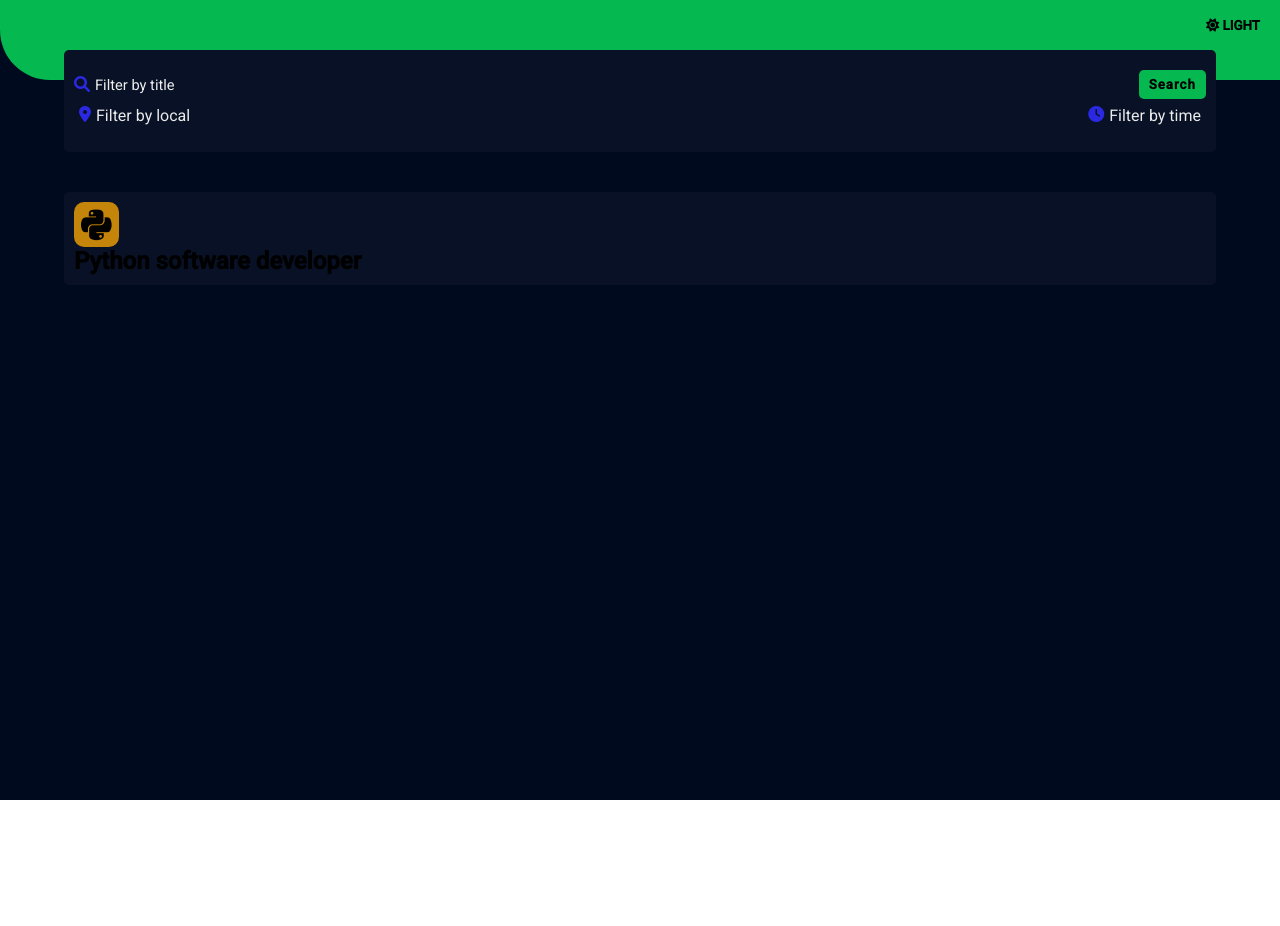
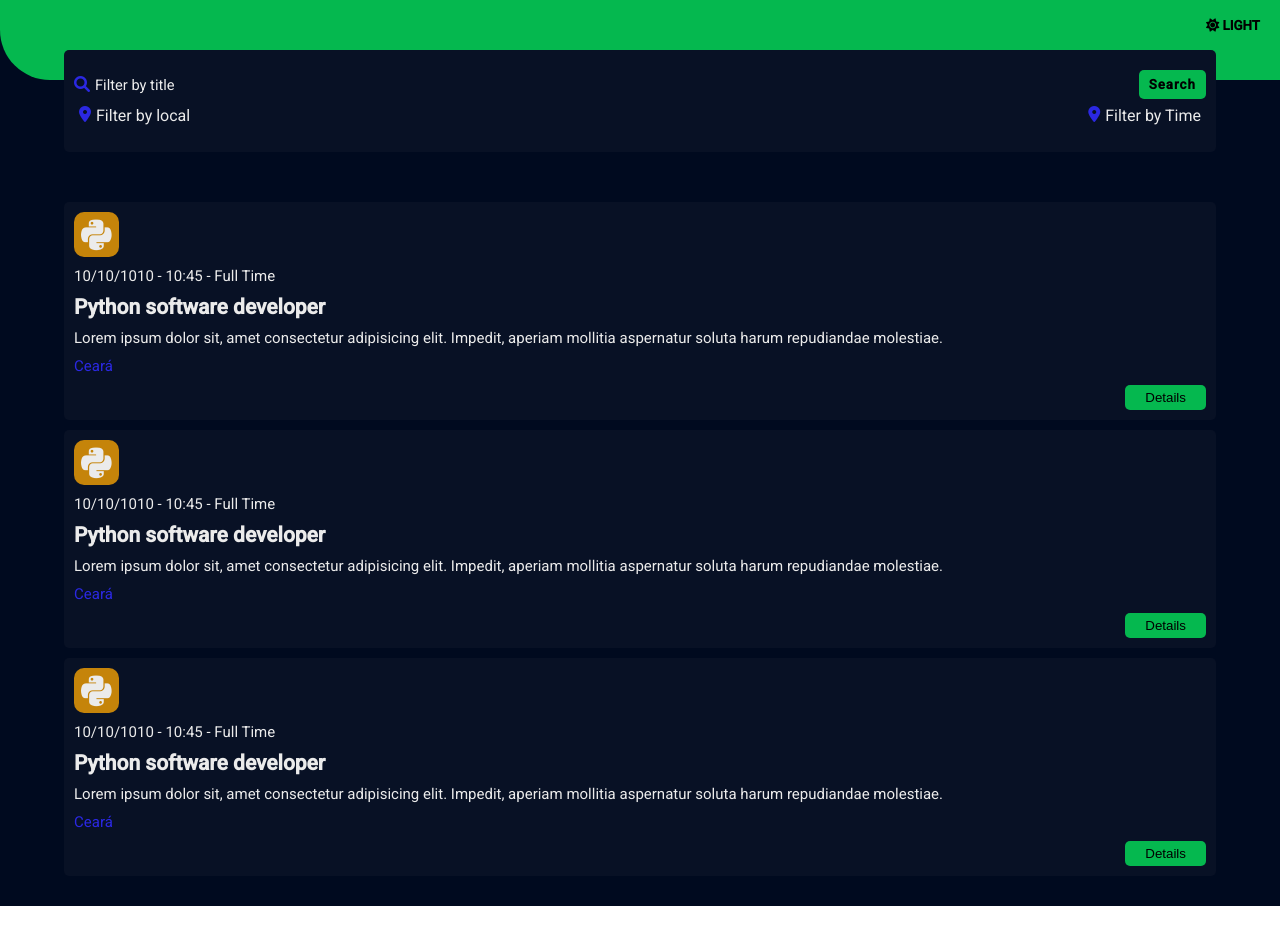
Before and after one commit to Edmar-Sousa/DevJobs, a Nuxt app in the folder frontEnd/: page / in a window 1280 px wide. Before the commit the page ends 800 px from the top, so only its background shows below. Built offline with nearby package versions, Linux system fonts and the light colour scheme.

Commit message:
split code in components

```diff
--- /dev/null
+++ b/frontEnd/components/CardComponent.vue
@@ -0,0 +1,97 @@
+<template>
+    <div class="jobs__card">
+        <div class="jobs__card--icon">
+            <i class="fab fa-python"></i>
+        </div>
+
+        <div>
+            <p class="jobs__card--date">
+                10/10/1010 - 10:45 - Full Time
+            </p>
+
+            <h2>Python software developer</h2>
+            <p>
+                Lorem ipsum dolor sit, amet consectetur adipisicing elit.
+                Impedit, aperiam mollitia aspernatur soluta harum repudiandae molestiae.
+            </p>
+
+            <p class="jobs__card--local">Ceará</p>
+
+            <div class="right-align">
+                <button class="jobs__button">Details</button>
+            </div>
+        </div>
+    </div>
+</template>
+
+<script>
+import Vue from 'vue'
+
+export default Vue.extend({
+    name : 'card-component'
+})
+
+</script>
+
+<style>
+
+div.jobs__card {
+    width: 100%;
+    padding: 10px;
+
+    margin: 10px 0;
+
+    border-radius: 5px;
+
+    background: var(--background-dark-color2);
+    color: var(--text-dark-theme-color);
+}
+
+div.jobs__card h2 {
+    margin-top: 10px;
+    font-size: 2.1rem;
+}
+
+div.jobs__card p {
+    margin-top: 10px;
+    font-size: 1.5rem;
+}
+
+p.jobs__card--info {
+    font-size: 1.1rem;
+}
+
+.jobs__card--local {
+    font-size: 1.1rem;
+    color: var(--icons-color);
+}
+
+.jobs__button {
+    margin-top: 10px;
+    padding: 5px 20px;
+    border-radius: 5px;
+    border: none;
+    background: var(--primary-color);
+}
+
+.right-align {
+    width: 100%;
+    display: flex;
+    justify-content: right;
+}
+
+.jobs__card--icon {
+    width: 45px;
+    height: 45px;
+
+    padding: 5px 7px;
+
+    background: rgb(197, 132, 10);
+    border-radius: 10px;
+}
+
+.jobs__card--icon i {
+    font-size: 35px;
+}
+
+</style>
--- /dev/null
+++ b/frontEnd/components/HeaderComponent.vue
@@ -0,0 +1,47 @@
+<template>
+    <header class="header">
+        <button class="header__button">
+            <i class="fa fa-sun"></i>
+            LIGHT
+        </button>
+    </header>
+</template>
+
+<script lang="ts">
+import Vue from 'vue'
+
+export default Vue.extend({
+    name : 'header-component'
+})
+
+</script>
+
+<style>
+
+/* header */
+header.header {
+    width: 100%;
+    height: 80px;
+
+    background: var(--primary-color);
+    border-bottom-left-radius: 50px;
+
+    display: flex;
+    justify-content: right;
+
+    padding: 10px 10px 0 0;
+}
+
+header.header .header__button {
+    height: 30px;
+
+    background: none;
+    border: none;
+
+    font-family: Roboto, Arial, Helvetica, sans-serif;
+    font-weight: 600;
+
+    padding: 5px 10px;
+} /* end-header */
+
+</style>
--- /dev/null
+++ b/frontEnd/components/SearchComponent.vue
@@ -0,0 +1,89 @@
+<template>
+    <section class="search">
+        <div class="search__row">
+            <div class="search__card">
+                <i class="fas fa-search"></i>
+                <input type="text" class="search__field" placeholder="Filter by title">
+            </div>
+
+            <div class="search__card">
+                <button class="search__button">Search</button>
+            </div>
+        </div>
+
+        <div class="search__row">
+            <div class="search__card">
+                <select-component title="Filter by local" />
+            </div>
+
+            <div class="search__card">
+                <select-component title="Filter by Time" />
+            </div>
+        </div>
+    </section>
+</template>
+
+<script>
+import Vue from 'vue'
+
+export default Vue.extend({
+    name : 'search-component'
+})
+
+</script>
+
+<style>
+
+/* search */
+section.search {
+    width: 90%;
+    padding: 20px 10px;
+    margin: -30px auto 0;
+
+    border-radius: 5px;
+
+    background: var(--background-dark-color2);
+}
+
+section.search .search__row {
+    display: flex;
+    align-items: center;
+    justify-content: space-between;
+}
+
+section.search input.search__field {
+    font-size: 11pt;
+    padding: 5px;
+    font-family: Roboto, Arial, Helvetica, sans-serif;
+
+    color: var(--text-dark-theme-color);
+
+    background: none;
+    border: none;
+    outline: none;
+}
+
+section.search .search__card i {
+    color: var(--icons-color);
+}
+
+input.search__field::placeholder {
+    color: rgb(238, 238, 238);
+}
+
+section.search .search__button {
+    padding: 7px 10px;
+
+    background: var(--primary-color);
+    color: rgb(0, 0, 0);
+
+    font-weight: 600;
+    font-family: Roboto, Arial, Helvetica, sans-serif;
+
+    letter-spacing: 1px;
+
+    border-radius: 5px;
+    border: none;
+}/* end-search */
+
+</style>
--- /dev/null
+++ b/frontEnd/components/SelectComponent.vue
@@ -0,0 +1,33 @@
+<template>
+    <div class="select">
+        <i class="fas fa-map-marker-alt"></i>
+        <p>{{ title }}</p>
+    </div>
+</template>
+
+<script>
+import Vue from 'vue'
+
+export default Vue.extend({
+    name : 'select-component',
+
+    props : ['title']
+})
+
+</script>
+
+<style>
+
+/* select */
+div.select {
+    display: flex;
+    padding: 7px 5px;
+
+    color: var(--text-dark-theme-color);
+}
+
+div.select p {
+    margin-left: 5px;
+} /* end-select */
+
+</style>
--- /dev/null
+++ b/frontEnd/layouts/default.vue
@@ -0,0 +1,20 @@
+<template>
+    <div class="container">
+        <header-component />
+        <nuxt />
+    </div>
+</template>
+
+
+<style>
+
+
+div.container {
+    width: 100vw;
+    min-height: 100vh;
+
+    background: var(--background-dark-color);
+    font-family: Roboto, Arial, Helvetica, sans-serif;
+}
+
+</style>
--- a/frontEnd/pages/index.vue
+++ b/frontEnd/pages/index.vue
@@ -1,51 +1,12 @@
 <template>
-    <div class="container">
-        <header class="header">
-            <button class="header__button">
-                <i class="fa fa-sun"></i>
-                LIGHT
-            </button>
-        </header>
-
-        <section class="search">
-            <div class="search__row">
-                <div class="search__card">
-                    <i class="fas fa-search"></i>
-                    <input type="text" class="search__field" placeholder="Filter by title">
-                </div>
-
-                <div class="search__card">
-                    <button class="search__button">Search</button>
-                </div>
-            </div>
-
-            <div class="search__row">
-                <div class="search__card">
-                    <div class="select">
-                        <i class="fas fa-map-marker-alt"></i>
-                        <p>Filter by local</p>
-                    </div>
-                </div>
-
-                <div class="search__card">
-                    <div class="select">
-                        <i class="fas fa-clock"></i>
-                        <p>Filter by time</p>
-                    </div>
-                </div>
-            </div>
-
-        </section>
+    <div>
+        <nuxt />
+        <search-component />
 
         <main class="jobs">
-            <div class="jobs__card">
-                <div class="jobs__card--icon">
-                    <i class="fab fa-python"></i>
-                </div>
-
-                <h2>Python software developer</h2>
-            </div>
-
+            <card-component />
+            <card-component />
+            <card-component />
         </main>
 
     </div>
@@ -56,112 +17,12 @@ import Vue from 'vue'
 
 export default Vue.extend({
     name : 'index',
+    layout : 'default'
 })
 </script>
 
 
 <style>
-
-div.container {
-    width: 100vw;
-    min-height: 100vh;
-
-    background: var(--background-dark-color);
-    font-family: Roboto, Arial, Helvetica, sans-serif;
-}
-
-/* header */
-header.header {
-    width: 100%;
-    height: 80px;
-
-    background: var(--primary-color);
-    border-bottom-left-radius: 50px;
-
-    display: flex;
-    justify-content: right;
-
-    padding: 10px 10px 0;
-}
-
-header.header .header__button {
-    height: 30px;
-
-    background: none;
-    border: none;
-
-    font-family: Roboto, Arial, Helvetica, sans-serif;
-    font-weight: 600;
-
-    padding: 5px 10px;
-} /* end-header */
-
-/* search */
-section.search {
-    width: 90%;
-    padding: 20px 10px;
-    margin: -30px auto 0;
-
-    border-radius: 5px;
-
-    background: var(--background-dark-color2);
-}
-
-section.search .search__row {
-    display: flex;
-    align-items: center;
-    justify-content: space-between;
-}
-
-section.search input.search__field {
-    font-size: 11pt;
-    padding: 5px;
-    font-family: Roboto, Arial, Helvetica, sans-serif;
-
-    color: var(--text-dark-theme-color);
-
-    background: none;
-    border: none;
-    outline: none;
-}
-
-section.search .search__card i {
-    color: rgb(43, 40, 226);
-}
-
-input.search__field::placeholder {
-    color: rgb(238, 238, 238);
-}
-
-section.search .search__button {
-    padding: 7px 10px;
-
-    background: var(--primary-color);
-    color: rgb(0, 0, 0);
-
-    font-weight: 600;
-    font-family: Roboto, Arial, Helvetica, sans-serif;
-
-    letter-spacing: 1px;
-
-    border-radius: 5px;
-    border: none;
-}
-/* end-search */
-
-/* select */
-div.select {
-    display: flex;
-    padding: 7px 5px;
-
-    color: var(--text-dark-theme-color);
-}
-
-div.select p {
-    margin-left: 5px;
-}
-
-/* end-select */
 
 /* jobs */
 
@@ -173,28 +34,5 @@ main.jobs {
     border-radius: 5px;
 }
 
-main.jobs .jobs__card {
-    width: 100%;
-    padding: 10px;
-
-    border-radius: 5px;
-
-    background: var(--background-dark-color2);
-}
-
-main.jobs .jobs__card--icon {
-    width: 45px;
-    height: 45px;
-
-    padding: 5px 7px;
-
-    background: rgb(197, 132, 10);
-    border-radius: 10px;
-}
-
-main.jobs .jobs__card--icon i {
-    font-size: 35px;
-}
-
 /* end-jobs */
 </style>
--- a/frontEnd/static/reset.css
+++ b/frontEnd/static/reset.css
@@ -22,4 +22,6 @@ html {
 
     --text-dark-theme-color: rgb(235, 235, 235);
     --text-light-theme-color: rgb(0, 0, 0);
+
+    --icons-color: rgb(43, 40, 226);
 }
```
